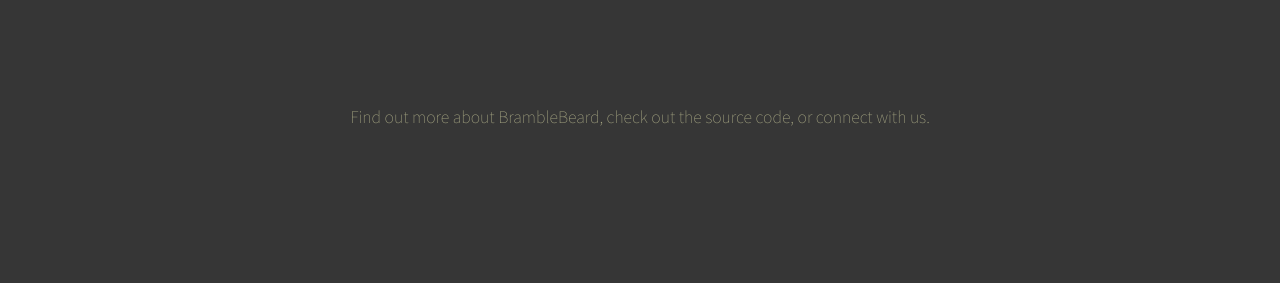
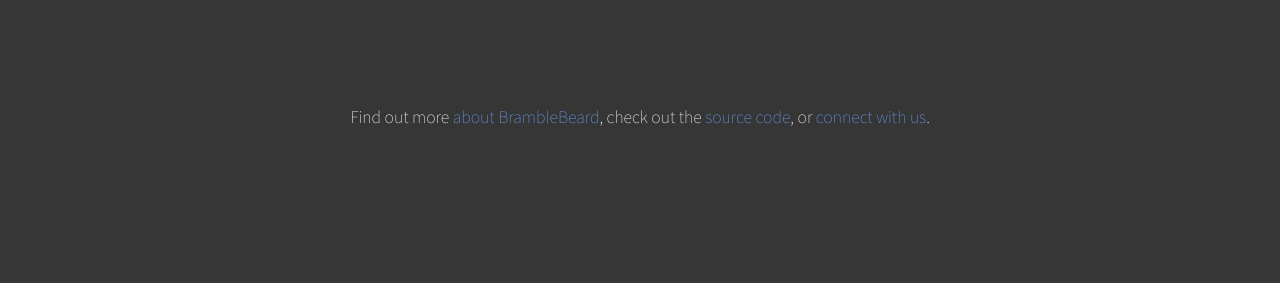
Before and after one commit to BrambleBeard/bramblebeard.github.io, a Jekyll site: the page built from about.html, in a window 1280 px wide. Shown: the part 461-761 px from the top of the page. Built offline with Jekyll 4.4.1, drawn with Linux system fonts in a browser that asks for light colours.

Commit message:
e/css Styling changes for landing page

```diff
--- a/assets/css/custom.css
+++ b/assets/css/custom.css
@@ -64,11 +64,15 @@
 
 .hero.has-landing-page-image p { color: whitesmoke; }
 
+.hero.has-landing-page-image a { color: #a3a380; }
+
 .hero.has-landing-page-image .nav { background: whitesmoke; box-shadow: none; opacity: 0.5; }
 
 .hero.has-landing-page-image .title { color: #fdfdfd; }
 
 .hero-title { font-family: "Source Sans Pro", Helvetica, Arial, sans-serif; color: #fdfdfd; text-shadow: 2px 2px 2px #001; font-size: 5em; font-weight: 800; padding-top: .5em; }
+
+.hero.is-dark a:not(.button) { color: #6697e5; }
 
 @media screen and (max-width: 999px) { .hero-title { font-size: 3em; padding-top: .25em; } }
 @media screen and (max-width: 639px) { .hero-title { font-size: 2em; padding-top: .25em; } }
@@ -84,7 +88,7 @@
 
 footer { margin-top: 3em; }
 
-footer.hero p { color: #a3a380; }
+footer.hero p { color: whitesmoke; }
 
 .page-title { padding: 1.75em 1em; }
 
```
Also changed, not shown: assets/scss/custom.scss (+8 -1 lines), assets/css/custom.min.css.
